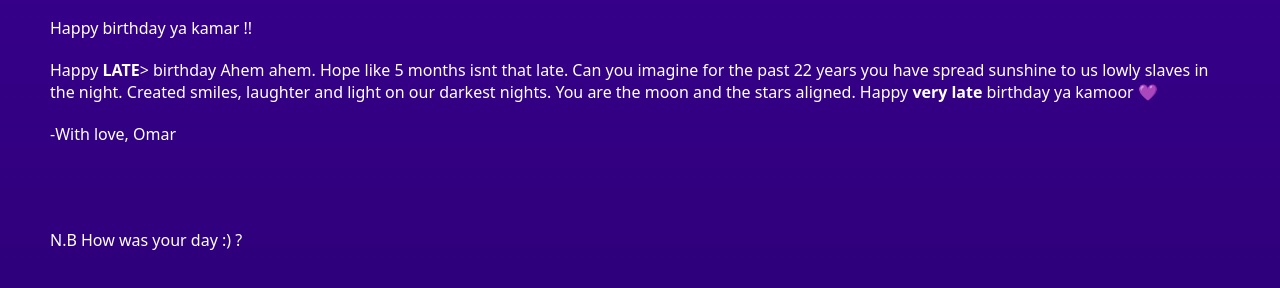
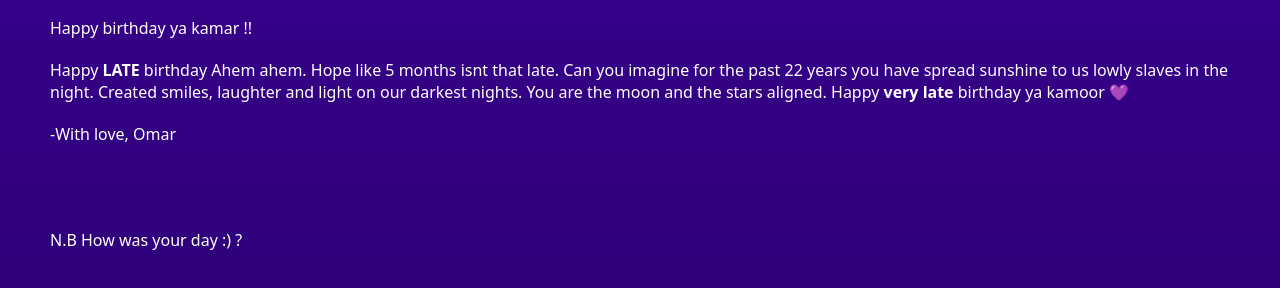
Before and after one commit to DOggieboogiesdookie/Proj-KBD, a plain HTML site: page index.html in a window 1280 px wide. Shown: the part 894-1182 px from the top of the page. Drawn offline with Linux system fonts and the light colour scheme.

Commit message:
Update index.html

```diff
--- a/index.html
+++ b/index.html
@@ -20,7 +20,7 @@
 <div class="content">
     <h2>Happy 22th birthday</h2>
     <p>Happy birthday ya kamar !!  </p>
-    <p> Happy <b>LATE</b>> birthday Ahem ahem. Hope like 5 months isnt that late. Can you imagine for the past 22 years you have spread sunshine to us lowly slaves in the night. Created smiles, laughter and light on our darkest nights.
+    <p> Happy <b>LATE</b> birthday Ahem ahem. Hope like 5 months isnt that late. Can you imagine for the past 22 years you have spread sunshine to us lowly slaves in the night. Created smiles, laughter and light on our darkest nights.
         You are the moon and the stars aligned. Happy <b>very late</b> birthday ya kamoor 💜 </p>
     <p>-With love, Omar</p>
     <br>
```
